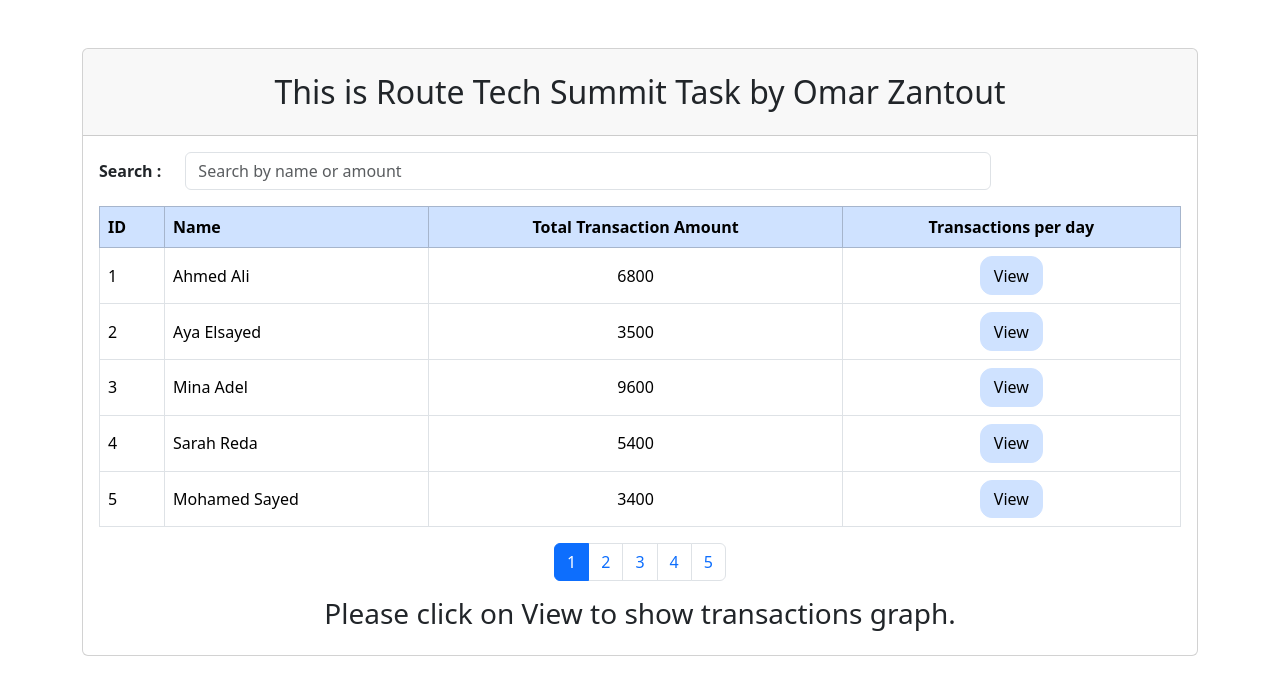
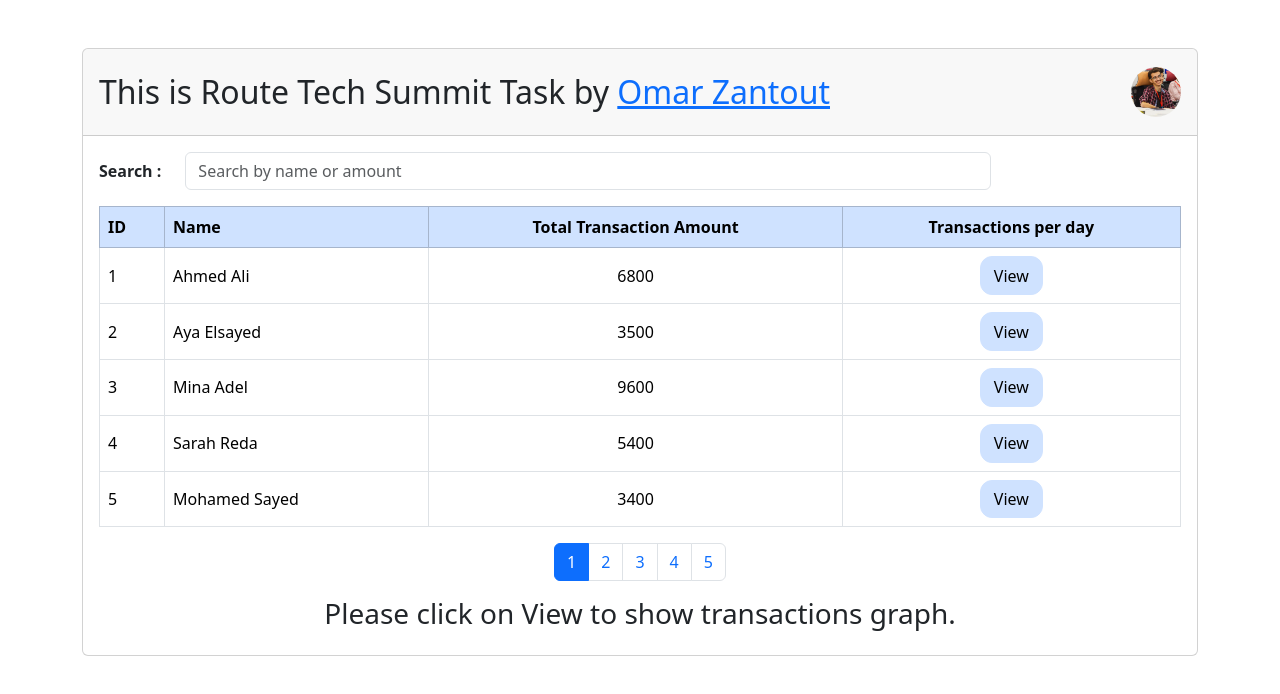
Before and after one commit to Omar-Zantot/route-tech-summit, an Angular app: page / in a window 1280 px wide. Shown: the top 694 px of the page. Built offline with nearby package versions, Linux system fonts and the light colour scheme; data requests are answered from the project's data file.

Commit message:
all Done ! ✅

```diff
--- a/src/app/pages/home/home.component.html
+++ b/src/app/pages/home/home.component.html
@@ -1,9 +1,23 @@
-<section class="container mt-5">
+<section class="container mt-5 mb-5">
   <div class="card">
-    <div class="card-header">
+    <div
+      class="card-header d-flex justify-content-between align-items-center flex-column flex-md-row"
+    >
       <h2 class="my-3 text-center">
-        This is Route Tech Summit Task by <a>Omar Zantout</a>
+        This is Route Tech Summit Task by
+        <a
+          target="_blank"
+          href="https://www.linkedin.com/in/omar-zantout-ba3047253/"
+          >Omar Zantout</a
+        >
       </h2>
+      <img
+        width="50px"
+        height="50px"
+        class="rounded-circle object-fit-cover"
+        src="./../../../assets/imgs/Omar_Zantout_1.jpg"
+        alt=""
+      />
     </div>
     <div class="card-body">
       <app-table
--- a/src/app/widgets/table/table.component.html
+++ b/src/app/widgets/table/table.component.html
@@ -3,7 +3,7 @@
   <label for="search" class="fw-bold col-xs-3 col-sm-auto col-form-label"
     >Search :
   </label>
-  <div class="col-md-9 col-sm-auto">
+  <div class="col-md-9 col-xs-auto">
     <input
       type="text"
       id="search"
```
Also changed, not shown: src/assets/imgs/Omar_Zantout_1.jpg (added), src/assets/imgs/Omar_Zantout_2.jpg (added).
